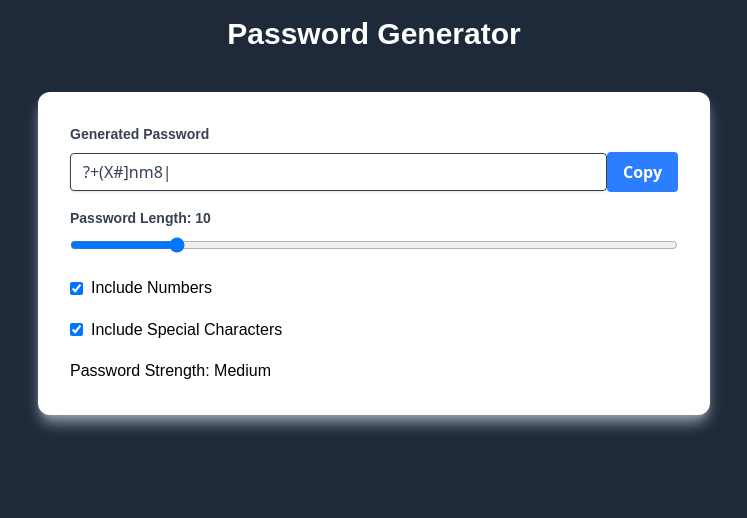
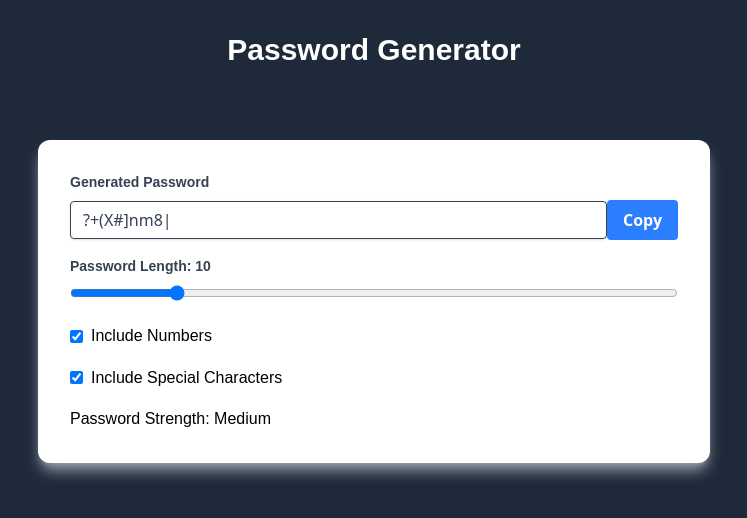
Before and after one commit to Ben-Cor/passwordGenerator-React, a React app: page / in a window 1280 px wide. Shown: the top 518 px of the page, without its empty margins (266-1013 px from the left). Built offline with nearby package versions, Linux system fonts and the light colour scheme; the HTML template or start-up script is replaced by a standard one; a web font is replaced by a local one.

Commit message:
spacing adjusted

```diff
--- a/src/components/Header.jsx
+++ b/src/components/Header.jsx
@@ -1,6 +1,6 @@
 export default function Header() {
   return (
-    <header className="bg-gray-800 text-white p-4 flex justify-center items-center">
+    <header className="bg-gray-800 text-white p-8 flex justify-center items-center">
       <h1 className="font-tektur text-3xl font-bold">Password Generator</h1>
     </header>
   );
--- a/src/components/PasswordForm.jsx
+++ b/src/components/PasswordForm.jsx
@@ -61,7 +61,7 @@ export default function PasswordForm() {
     }, [password, length, numbersAllowed, charactersAllowed]);
 
     return (
-        <div className="max-w-md mx-auto bg-white rounded-xl shadow-lg shadow-gray-400 overflow-hidden mt-6 md:max-w-2xl">
+        <div className="max-w-md mx-auto bg-white rounded-xl shadow-lg shadow-gray-400 overflow-hidden mt-10 md:max-w-2xl">
             <div className="p-8">
             <div className="mb-4">
                 <label className=" font-tektur block text-gray-700 text-sm font-bold mb-2" htmlFor="password">
```
